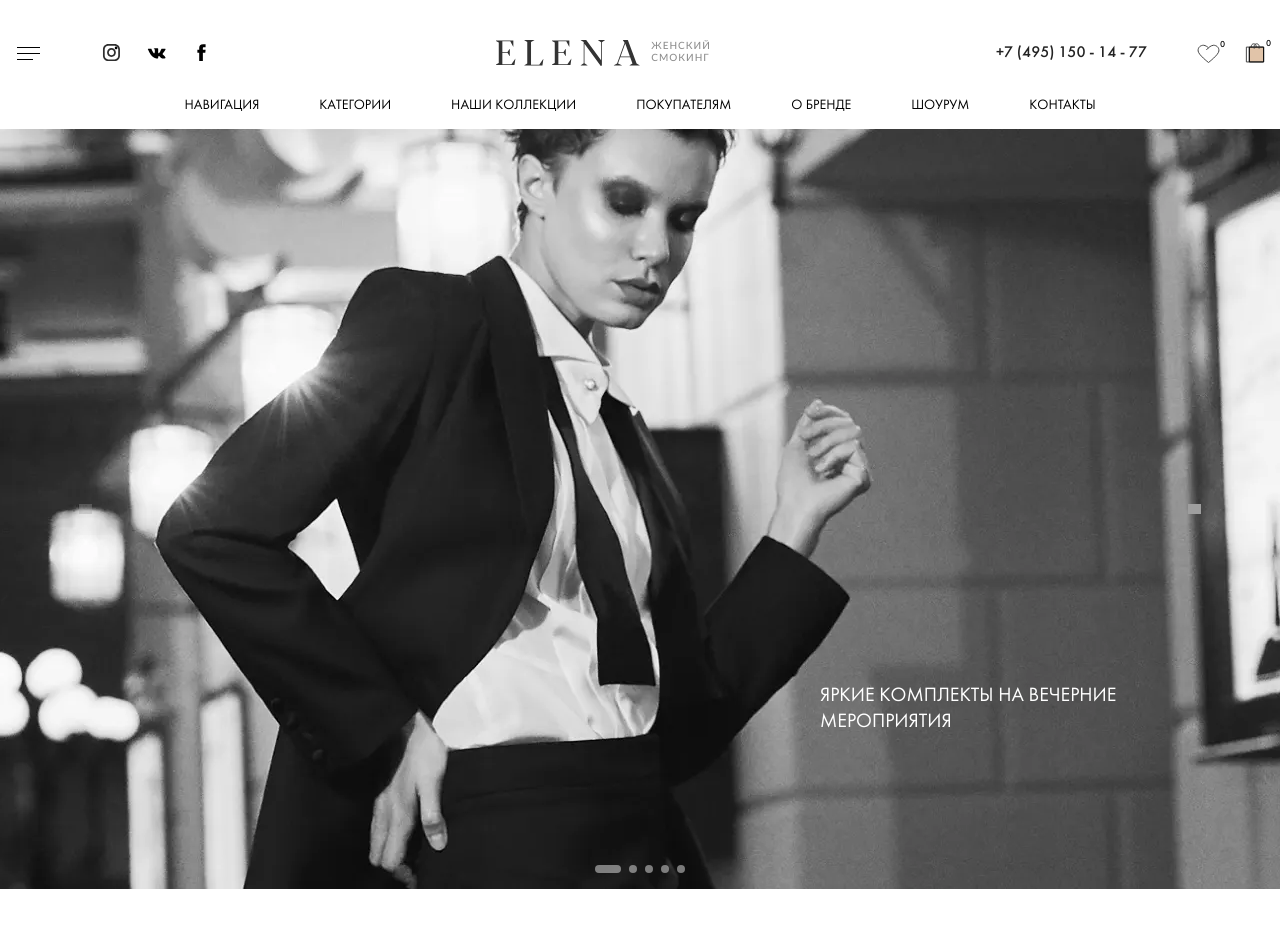
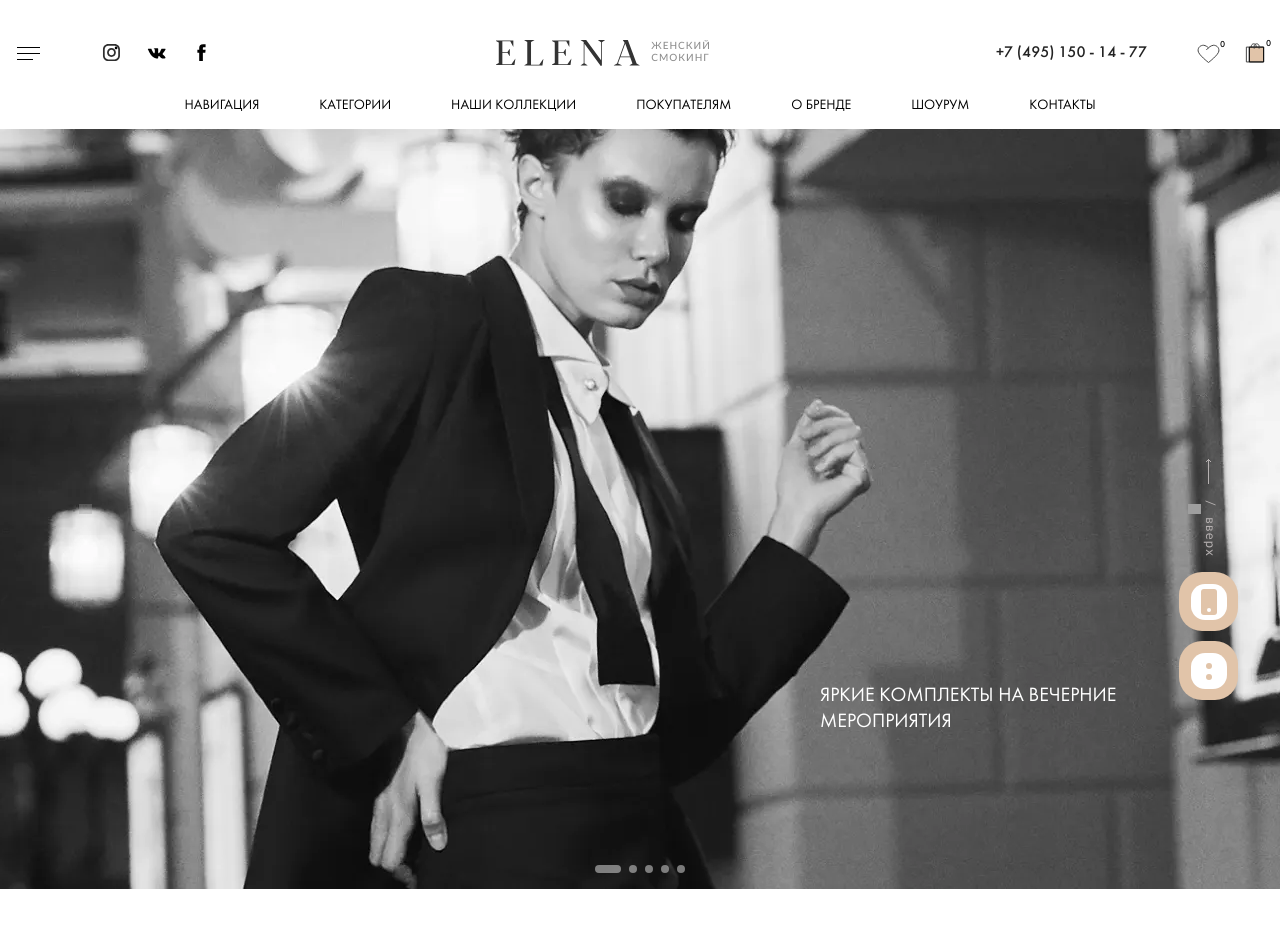
Before and after one commit to sergk1993/Elean-shop, a React (Create React App) app: page / in a window 1280 px wide. Shown: the top 928 px of the page. Built offline with nearby package versions, Linux system fonts and the light colour scheme; grey boxes are pictures that could not be loaded.

Commit message:
feat: сделал SocialSideMenu фикс значки справа

```diff
--- a/src/App.tsx
+++ b/src/App.tsx
@@ -4,6 +4,7 @@ import Header from './Components/Header/Header'
 import React from 'react';
 import Nav from './Components/Nav/Nav';
 import SwiperElena from './Components/Swiper/Swiper';
+import SocialSideMenu from './Components/SocialSideMenu/SocialSideMenu';
 
 
 function App() {
@@ -13,6 +14,7 @@ function App() {
       <Nav />
     </div>
     <SwiperElena />
+    <SocialSideMenu />
   </>
   );
 }
--- /dev/null
+++ b/src/Components/SocialSideMenu/SocialSideMenu.module.css
@@ -0,0 +1,137 @@
+.SocialSideMenuWrapper {
+	position: fixed;
+	right: 42px;
+	bottom: 100px;
+	z-index: 10;
+	display: flex;
+	flex-direction: column;
+	align-items: center;
+	justify-content: space-between;
+
+}
+
+
+
+.arrowUpBox {
+	display: inline-flex;
+	text-align: center;
+	flex-direction: column;
+	width: 40px;
+	margin: 0 auto;
+	align-items: center;
+	margin-bottom: 15px;
+}
+
+.arrowUp {
+	margin-bottom: 10px;
+	padding: 0 5px;
+}
+
+.menuText {
+	writing-mode: vertical-lr;
+	font-weight: 400;
+	font-size: 13px;
+	line-height: 20px;
+	letter-spacing: 0.1em;
+	font-family: 'Lato';
+	color: #B6B1B1;
+}
+
+.menuTextSlash {
+	margin-bottom: 10px;
+}
+
+.SocialSideMenuPhone {
+	display: flex;
+	flex-direction: column;
+	align-items: center;
+	justify-content: center;
+	width: 59px;
+	height: 59px;
+	background-color: #E1C4A9;
+	border-radius: 23px;
+	border: none;
+	cursor: pointer;
+}
+
+.SocialSideMenuPhone {
+	position: relative;
+	margin-bottom: 10px;
+}
+
+.SocialSideMenuPhone span {
+	width: 36px;
+	height: 36px;
+	background-color: #FFFFFF;
+	border-radius: 14px;
+}
+
+.SocialSideMenuPhoneSpan::after {
+	content: '';
+	position: absolute;
+	left: 50%;
+	top: 50%;
+	transform: translate(-50%, -50%);
+	width: 16px;
+	height: 26px;
+	background-color: #E1C4A9;
+	border-radius: 3px;
+}
+
+
+.SocialSideMenuPhoneSpan::before {
+	content: '';
+	position: absolute;
+	transform: translate(-2px, 24px);
+	width: 4px;
+	height: 4px;
+	background-color: #fff;
+	border-radius: 3px;
+	z-index: 2;
+}
+
+
+.SocialSideMenuMessage {
+	display: inline-flex;
+	align-items: center;
+	justify-content: center;
+	width: 59px;
+	height: 59px;
+	background-color: #E1C4A9;
+	border-radius: 23px;
+	border: none;
+	cursor: pointer;
+}
+
+
+.SocialSideMenuMessageSpan {
+	display: block;
+	width: 36px;
+	height: 36px;
+	background-color: #FFFFFF;
+	border-radius: 14px;
+}
+
+.SocialSideMenuMessageSpan::after {
+	content: '';
+	position: absolute;
+	bottom: 31px;
+	left: 27px;
+	width: 6px;
+	height: 6px;
+	background: #E1C4A9;
+	z-index: 2;
+	border-radius: 50%;
+}
+
+.SocialSideMenuMessageSpan::before {
+	content: '';
+	position: absolute;
+	bottom: 20px;
+	left: 27px;
+	width: 6px;
+	height: 6px;
+	background: #E1C4A9;
+	z-index: 2;
+	border-radius: 50%;
+}
--- /dev/null
+++ b/src/Components/SocialSideMenu/SocialSideMenu.tsx
@@ -0,0 +1,41 @@
+import React from 'react';
+import styles from './SocialSideMenu.module.css'
+import socialSideMenu from '../../assets/img/SocialSideMenu/arrowUp.png';
+
+function SocialSideMenu(): JSX.Element {
+	return (
+		<>
+
+			<section className={styles.SocialSideMenuWrapper}>
+
+				<div className={styles.arrowUpBox}>
+
+					<a href="/" className={styles.arrowUp}>
+						<img src={socialSideMenu} alt="" />
+					</a>
+
+					<h2 className={styles.menuText}>
+						<span className={styles.menuTextSlash}>
+							/
+						</span>
+						вверх
+					</h2>
+
+				</div>
+
+
+				<button className={styles.SocialSideMenuPhone} aria-label='phone icon call the main office'>
+					<span className={styles.SocialSideMenuPhoneSpan}></span>
+				</button>
+
+				<button className={styles.SocialSideMenuMessage} aria-label='phone message call the main office'>
+					<span className={styles.SocialSideMenuMessageSpan}></span>
+				</button>
+
+			</section>
+
+		</>
+	)
+}
+
+export default SocialSideMenu
--- a/src/assets/fonts/fonts.module.css
+++ b/src/assets/fonts/fonts.module.css
@@ -1,3 +1,19 @@
+/*
+Все шрифты которые есть
+
+FuturaMediumC    400,
+FuturaDemiC      500,
+HelveticaNeueCyr 400, 500
+FuturaBookc      400,
+FuturicaLt       600,
+Lato             400, 500, 600, 700
+ProximaNova      400, 600,
+
+*/
+
+
+
+
 @font-face {
 	font-family: "FuturaMediumC";
 	src: url("./futuramediumc.woff2") format("woff2"),
@@ -53,10 +69,10 @@
 
 
 @font-face {
-	font-family: "FuturicaLt_SemiBold";
+	font-family: "FuturicaLt";
 	src: url("./FuturicaLt-SemiBold.woff2") format("woff2");
 	font-display: swap;
-	font-weight: 400;
+	font-weight: 600;
 	font-style: normal;
 }
 
@@ -104,7 +120,14 @@
 
 
 
-
+@font-face {
+	font-family: "Lato";
+	src: url("./Lato-Bold.woff2") format("woff2"),
+			url("./Lato-Bold.woff") format("woff");
+	font-display: swap;
+	font-weight: 700;
+	font-style: normal;
+}
 
 
 @font-face {
@@ -115,12 +138,3 @@
 	font-weight: 400;
 	font-style: normal;
 }
-
-@font-face {
-	font-family: "Lato";
-	src: url("./Lato-Bold.woff2") format("woff2"),
-			url("./Lato-Bold.woff") format("woff");
-	font-display: swap;
-	font-weight: 700;
-	font-style: normal;
-}
```
Also changed, not shown: src/assets/img/SocialSideMenu/arrowUp.png (added).
